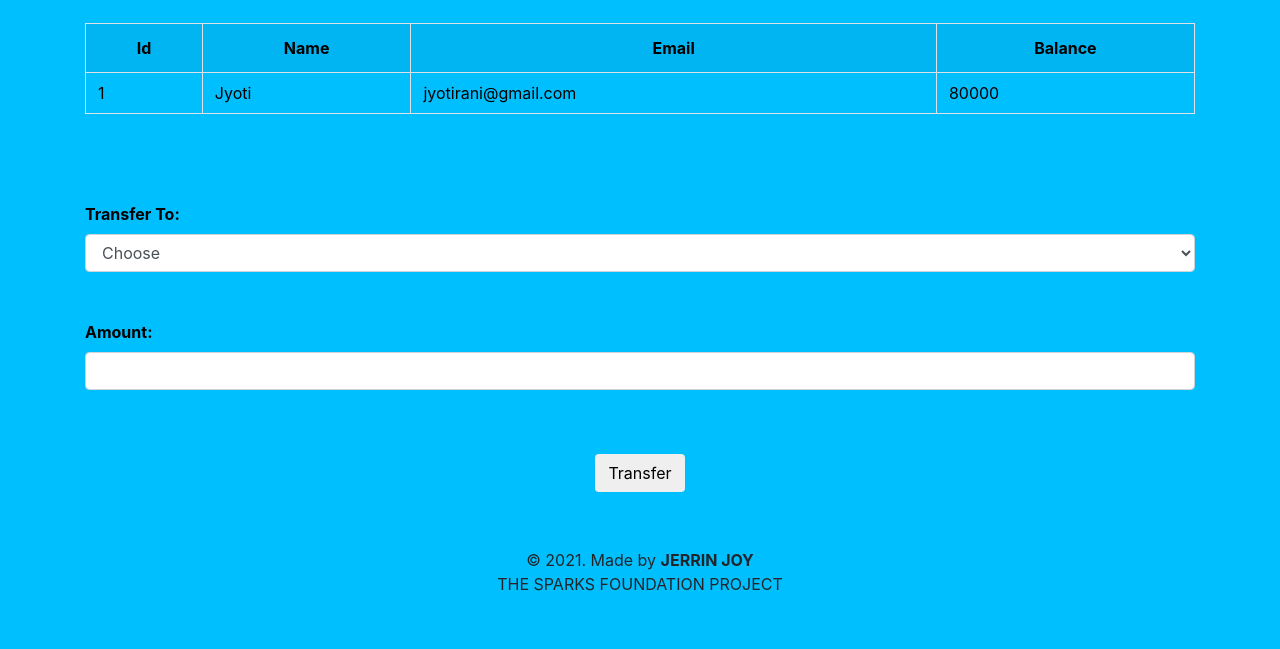
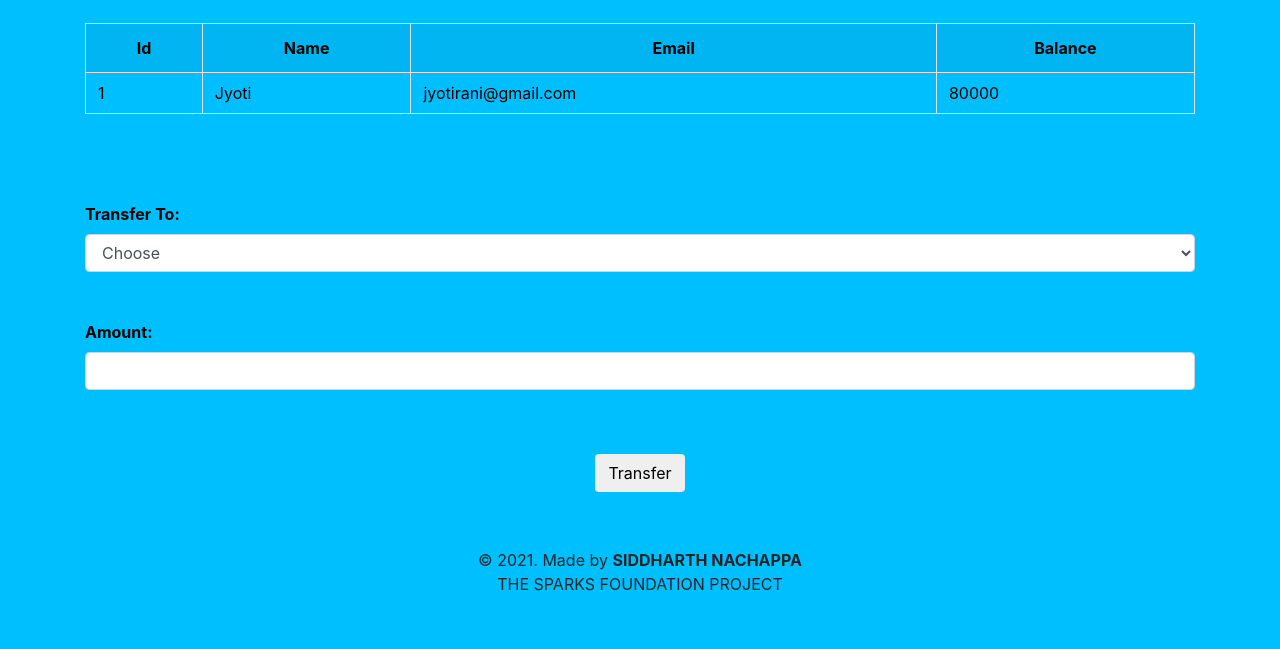
Before and after one commit to SiddharthNachappa/Basic-Banking-System, a PHP site: page /selecteduserdetail.php?id=1 in a window 1280 px wide. Shown: the part 151-800 px from the top of the page. Run offline with PHP 8.4, Linux system fonts and the light colour scheme; data comes from the database, SQL or seed files in the repository.

Commit message:
Update selecteduserdetail.php

```diff
--- a/selecteduserdetail.php
+++ b/selecteduserdetail.php
@@ -177,7 +177,7 @@ if(isset($_POST['submit']))
         </form>
     </div>
     <footer class="text-center mt-5 py-2">
-            <p>&copy 2021. Made by <b>JERRIN JOY</b> <br> THE SPARKS FOUNDATION PROJECT</p>
+            <p>&copy 2021. Made by <b>SIDDHARTH NACHAPPA</b> <br> THE SPARKS FOUNDATION PROJECT</p>
     </footer>
 <script src="https://code.jquery.com/jquery-3.5.1.slim.min.js" integrity="sha384-DfXdz2htPH0lsSSs5nCTpuj/zy4C+OGpamoFVy38MVBnE+IbbVYUew+OrCXaRkfj" crossorigin="anonymous"></script>
 <script src="https://cdn.jsdelivr.net/npm/bootstrap@4.5.3/dist/js/bootstrap.bundle.min.js" integrity="sha384-ho+j7jyWK8fNQe+A12Hb8AhRq26LrZ/JpcUGGOn+Y7RsweNrtN/tE3MoK7ZeZDyx" crossorigin="anonymous"></script>
```
